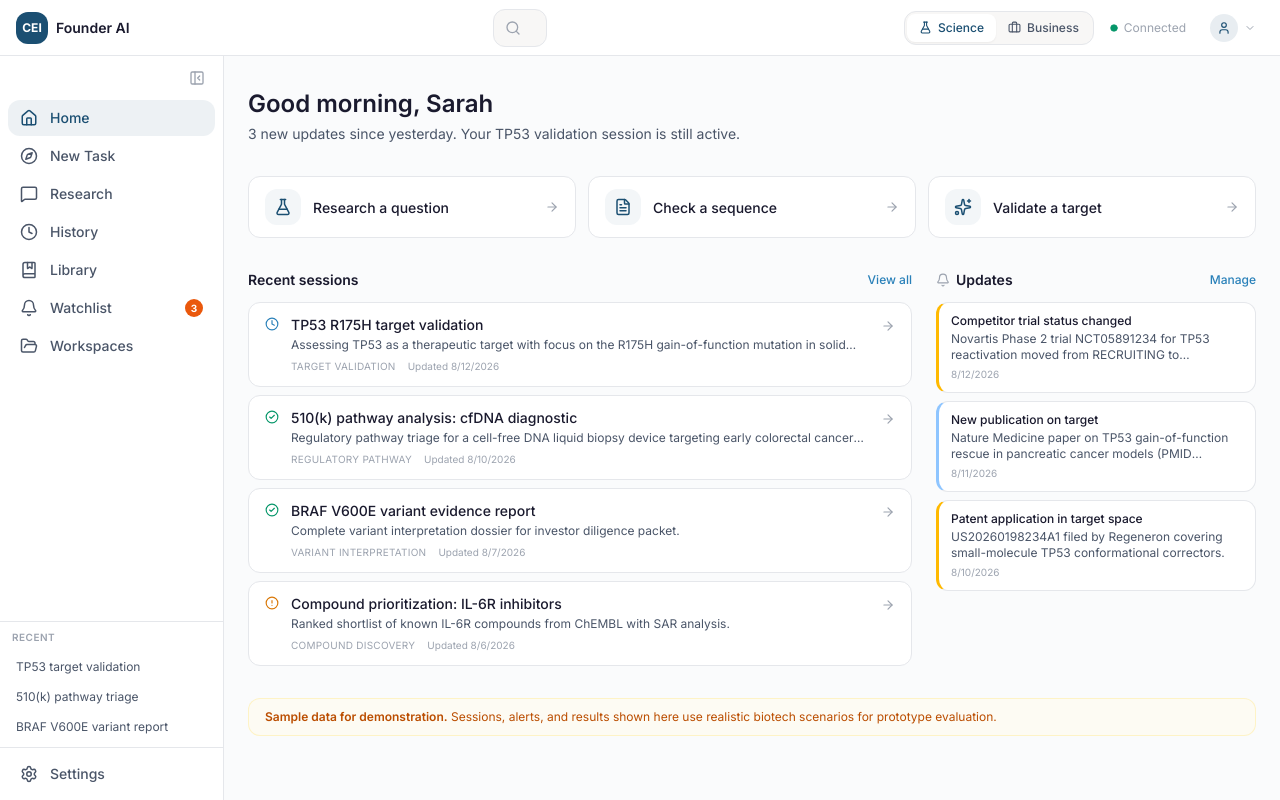
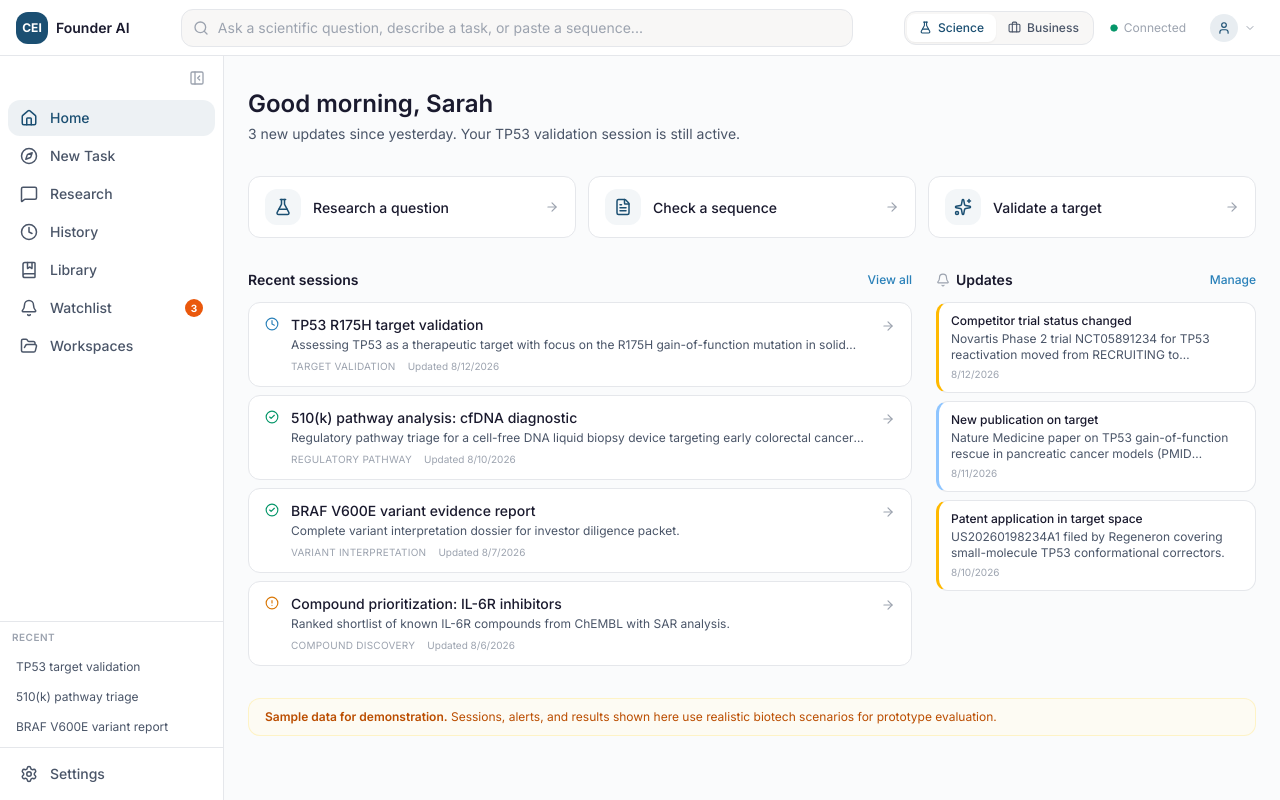
Before and after one commit to lshakthi/new-repo, a React (Vite) app in the folder founder-ai-dashboard/: page / in a window 1280 px wide. Built offline with nearby package versions, Linux system fonts and the light colour scheme.

Commit message:
fix: rename custom spacing tokens to avoid overriding Tailwind max-w utilities

```diff
--- a/founder-ai-dashboard/src/styles.css
+++ b/founder-ai-dashboard/src/styles.css
@@ -44,13 +44,13 @@
   --color-text-tertiary: #9CA3AF;
   --color-text-inverse: #FFFFFF;
 
-  /* Spacing scale */
-  --spacing-xs: 4px;
-  --spacing-sm: 8px;
-  --spacing-md: 16px;
-  --spacing-lg: 24px;
-  --spacing-xl: 32px;
-  --spacing-2xl: 48px;
+  /* Custom spacing (use via arbitrary values, not overriding Tailwind's spacing) */
+  --space-xs: 4px;
+  --space-sm: 8px;
+  --space-md: 16px;
+  --space-lg: 24px;
+  --space-xl: 32px;
+  --space-2xl: 48px;
 
   /* Radius */
   --radius-sm: 4px;
```
